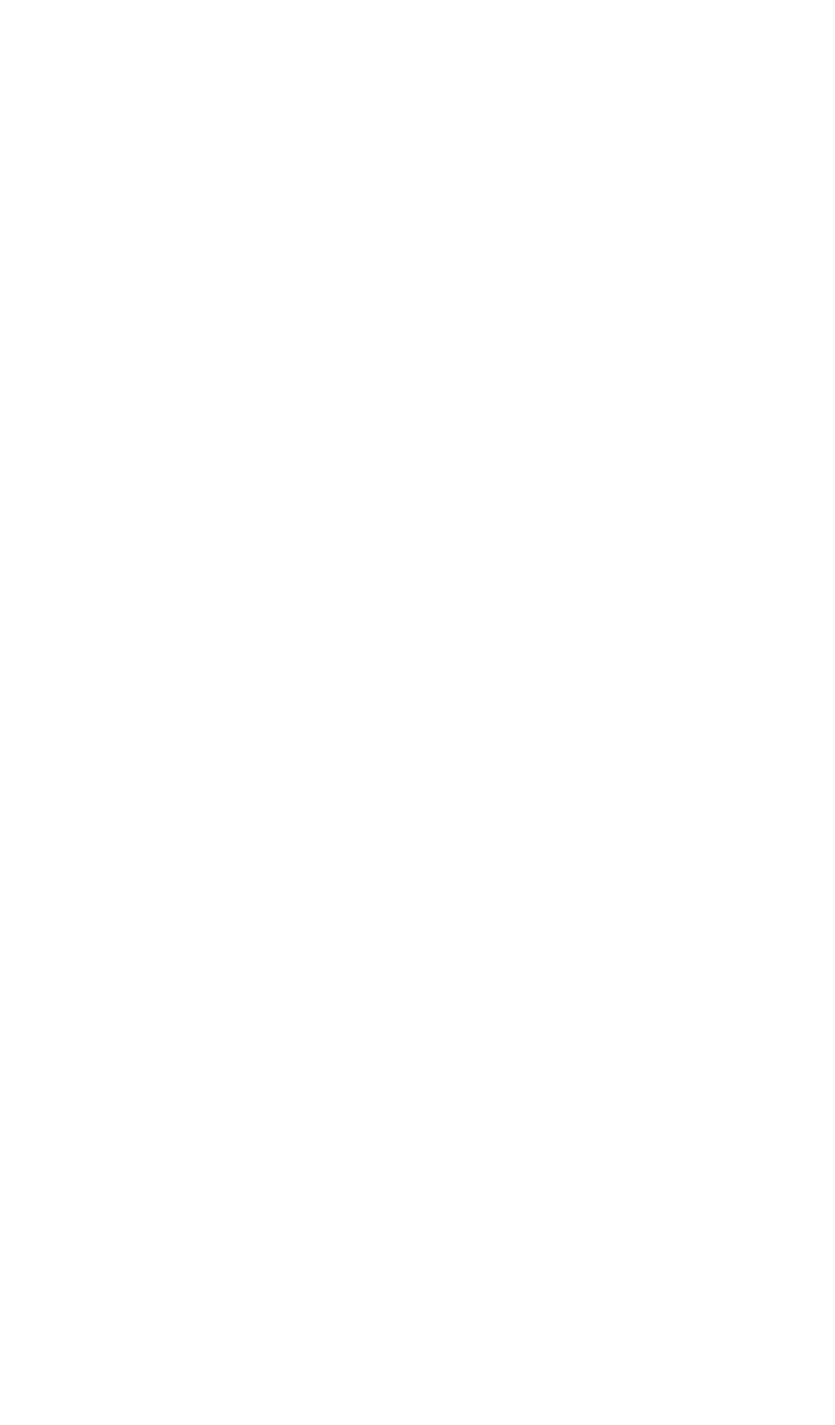
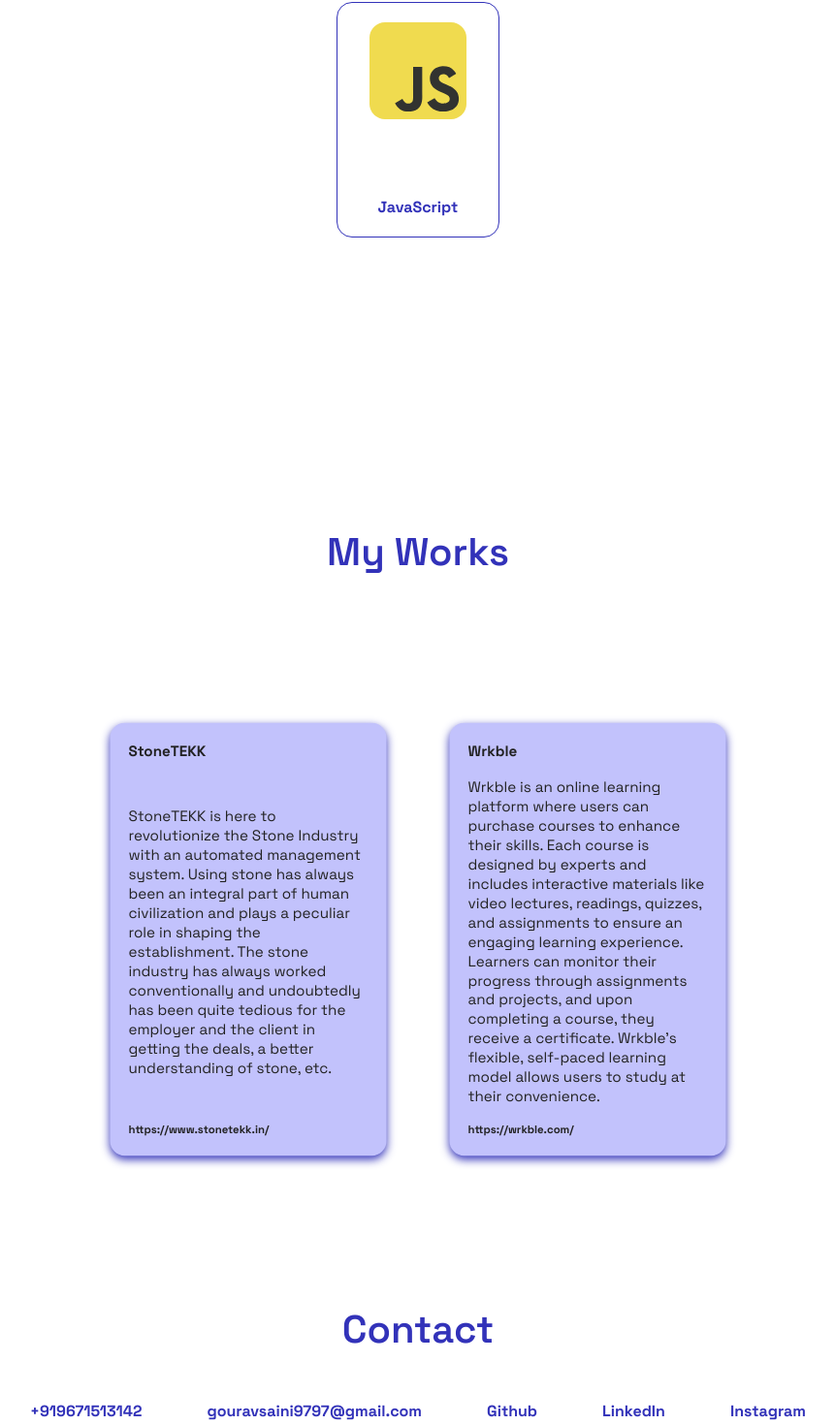
Before and after one commit to grv-saini-20/Porfolio-Website, a React (Vite) app in the folder Portfolio-Website/: page / in a window 1280 px wide. Shown: the part 1182-2652 px from the top of the page at 97% size, without its empty margins (209-1070 px from the left). Before the commit the page ends 851 px from the top, so only its background shows below. Built offline with nearby package versions, Linux system fonts and the light colour scheme.

Commit message:
fix: skill card

```diff
--- a/Portfolio-Website/src/App.scss
+++ b/Portfolio-Website/src/App.scss
@@ -2,15 +2,61 @@ main{
     max-inline-size: 1280px;
     inline-size: 90vw;
     margin-inline: auto;
+    padding-block: 5rem;
     &>.about{
         block-size: 100vh;
         inline-size: 100%;
         display: grid;
         place-items: center;
     }
-    &>.my-works{
+    &>.skills{
+        block-size: 100vh;
+        display: grid;
+        place-items: center;
         &>.section-heading{
             text-align: center;
         }
     }
+    &>.my-works{
+        block-size: 100vh;
+        display: grid;
+        place-items: center;
+        &>.section-heading{
+            text-align: center;
+        }
+        &>.projects{
+            display: grid;
+            grid-template-columns: repeat(2,auto);
+            justify-content: center;
+            align-items: center;
+            block-size: auto;
+            gap: 50px;
+            margin-block: 3rem;
+            @media screen and (width < 768px) {
+                grid-template-columns: auto;
+            }
+        }
+    }
+    &>.contact{
+        margin-block: 3rem;
+        &>.section-heading{
+            text-align: center;
+        }
+        &>.contact-links{
+            margin-block: 3rem;
+            &>ul{
+                max-inline-size: 800px;
+                margin-inline: auto;
+                list-style: none;
+                display: flex;
+                align-items: center;
+                justify-content: space-between;
+                @media screen and (width < 768px) {
+                    flex-direction: column;
+                    align-items: center;
+                    gap: 20px;
+                }
+            }
+        }
+    }
 }
--- a/Portfolio-Website/src/App.tsx
+++ b/Portfolio-Website/src/App.tsx
@@ -1,7 +1,10 @@
 import './App.scss'
 import HeroCard from './components/project/HeroCard/HeroCard'
 import Me from "./assets/HeroCard/Me.png";
+import JS from "./assets/SkillCard/JS.svg";
 import Typography from './components/ui/Typography/Typography';
+import ProjectCard from './components/project/ProjectCard/ProjectCard';
+import SkillCard from './components/project/SkillCard/SkillCard';
 
 function App() {
   return (
@@ -9,10 +12,38 @@ function App() {
     <section className='about'>
     <HeroCard heroTitleOne="Hi," heroTitleTwo="I am Gourav"  heroTitleThree="Web Developer" imgSrc={Me}/>
     </section>
+    <section className="skills">
+    <h1 className='section-heading'>
+      <Typography type="subheading" _color='var(--tertiary-900)' _fontweight='600'>My Skills</Typography>
+      <SkillCard iconSrc={JS} title="JavaScript"/>
+    </h1>
+    </section>
     <section className="my-works">
       <h1 className='section-heading'>
       <Typography type="subheading" _color='var(--tertiary-900)' _fontweight='600'>My Works</Typography>
       </h1>
+      <div className="projects">
+      <ProjectCard title="StoneTEKK" description='StoneTEKK is here to revolutionize the Stone Industry with an automated management system. Using
+		stone has always been an integral part of human civilization and plays a peculiar role in
+		shaping the establishment. The stone industry has always worked conventionally and undoubtedly
+		has been quite tedious for the employer and the client in getting the deals, a better
+		understanding of stone, etc.' link='https://www.stonetekk.in/'/>
+    <ProjectCard title="Wrkble" description="Wrkble is an online learning platform where users can purchase courses to enhance their skills. Each course is designed by experts and includes interactive materials like video lectures, readings, quizzes, and assignments to ensure an engaging learning experience. Learners can monitor their progress through assignments and projects, and upon completing a course, they receive a certificate. Wrkble's flexible, self-paced learning model allows users to study at their convenience." link='https://wrkble.com/'/>
+    </div>
+    </section>
+    <section className="contact">
+      <h1 className='section-heading'>
+      <Typography type="subheading" _fontweight='600' _color="var(--tertiary-900)">Contact</Typography>
+      </h1>
+      <div className="contact-links">
+        <ul>
+          <li><a href="tel:+919671513142"><Typography type="body" _color='var(--tertiary-900)' _fontweight='700'>+919671513142</Typography></a></li>
+          <li><a href="mailto:gouravsaini9797@gmail.com"><Typography type="body" _color='var(--tertiary-900)' _fontweight='700'>gouravsaini9797@gmail.com</Typography></a></li>
+          <li><a href="https://github.com/grv-saini-20"><Typography type="body" _color='var(--tertiary-900)' _fontweight='700'>Github</Typography></a></li>
+          <li><a href="/"><Typography type="body" _color='var(--tertiary-900)' _fontweight='700'>LinkedIn</Typography></a></li>
+          <li><a href="/"><Typography type="body" _color='var(--tertiary-900)' _fontweight='700'>Instagram</Typography></a></li>
+        </ul>
+      </div>
     </section>
     </main>
   )
--- a/Portfolio-Website/src/components/project/Blob/Blob.scss
+++ b/Portfolio-Website/src/components/project/Blob/Blob.scss
@@ -1,4 +1,4 @@
-img{
+.blob-img{
     width: 100%;
     background-color: var(--tertiary-900);
     border-radius: 15rem 30rem 14rem 13rem / 22rem 19rem 25rem 17rem;
--- a/Portfolio-Website/src/components/project/Blob/Blob.tsx
+++ b/Portfolio-Website/src/components/project/Blob/Blob.tsx
@@ -4,7 +4,7 @@ import './Blob.scss'
 let Blob:React.FC<{imgSrc: string}> = ({imgSrc}) => {
   return (
     <>
-      <img src={imgSrc} alt="hero" />
+      <img className='blob-img' src={imgSrc} alt="hero" />
     </>
   )
 }
--- a/Portfolio-Website/src/components/project/ProjectCard/ProjectCard.scss
+++ b/Portfolio-Website/src/components/project/ProjectCard/ProjectCard.scss
@@ -0,0 +1,26 @@
+.project-card{
+    inline-size: 100%;
+    block-size: 100%;
+    max-inline-size: 300px;
+    padding: 20px;
+    background: var(--tertiary-500);
+    border-radius: 16px;
+    box-shadow: 0px 4px 10px var(--tertiary-900);
+    scale: 0.95;
+    -webkit-transition: scale 0.3s ease;
+    -moz-transition: scale 0.3s ease;
+    -o-transition: scale 0.3s ease;
+    transition: scale 0.3s ease;
+    display: flex;
+    flex-direction: column;
+    justify-content: space-between;
+    &:hover{
+        scale: 1;
+    }
+}
+
+a{
+    text-decoration: none;
+    color: var(--secondary-900);
+    font-weight: 700;
+}
--- a/Portfolio-Website/src/components/project/ProjectCard/ProjectCard.tsx
+++ b/Portfolio-Website/src/components/project/ProjectCard/ProjectCard.tsx
@@ -11,12 +11,12 @@ interface IProjectCardProps {
 let ProjectCard:React.FC<IProjectCardProps> = ({title, description, link}) => {
 
   return (
-    <div>
-        <Typography type="cardheading">{title}</Typography>
+    <div className="project-card">
+        <Typography type="cardheading" _fontweight="700">{title}</Typography>
         <br />
         <Typography type="body">{description}</Typography>
         <br />
-        <Typography type="subtext"><a href={link}>{link}</a></Typography>
+        <Typography type="subtext" _fontweight="700"><a href={link}>{link}</a></Typography>
     </div>
   )
 }
--- /dev/null
+++ b/Portfolio-Website/src/components/project/SkillCard/SkillCard.scss
@@ -0,0 +1,10 @@
+.skill-card{
+    border: 1px solid var(--tertiary-900);
+    border-radius: 16px;
+    padding: 20px;
+    display: flex;
+    flex-direction: column;
+    &>img{
+        border-radius: 16px;
+    }
+}
--- /dev/null
+++ b/Portfolio-Website/src/components/project/SkillCard/SkillCard.tsx
@@ -0,0 +1,15 @@
+import Typography from "../../ui/Typography/Typography"
+import "./SkillCard.scss"
+
+import React from 'react'
+
+let SkillCard:React.FC<{iconSrc: string, title: string}> = ({iconSrc, title}) => {
+  return (
+    <article className="skill-card">
+    <img width="100px" height="100px" src={iconSrc} alt="skill" />
+    <Typography type="body" _color="var(--tertiary-900)" _fontweight="700">{title}</Typography>
+    </article>
+  )
+}
+
+export default SkillCard
--- a/Portfolio-Website/src/index.scss
+++ b/Portfolio-Website/src/index.scss
@@ -16,5 +16,8 @@ body{
 
   --primary-900: #ffffff;
   --secondary-900: #222222;
+  --secondary-700: #636363;
   --tertiary-900: #3232b9;
+  --tertiary-700: #4b4bda;
+  --tertiary-500: #c2c2fc;
 }
```
Also changed, not shown: Portfolio-Website/src/assets/SkillCard/JS.svg (added).
